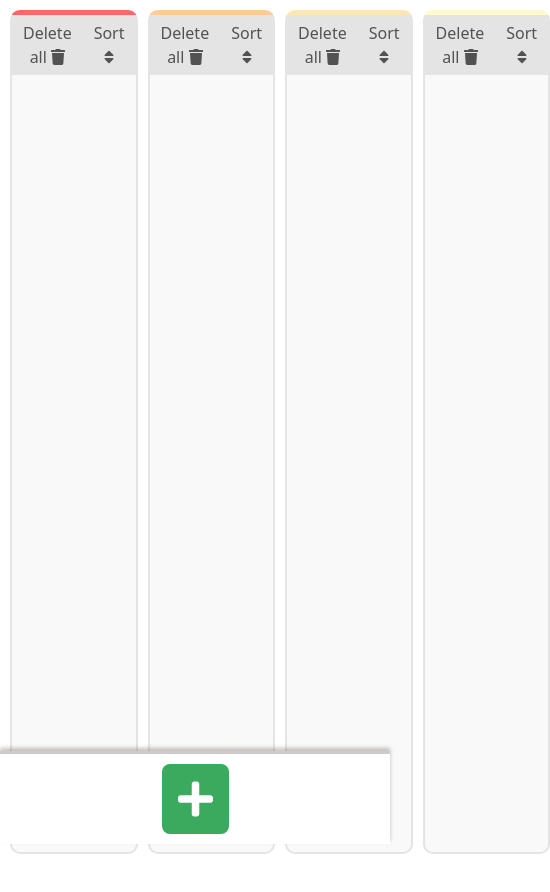
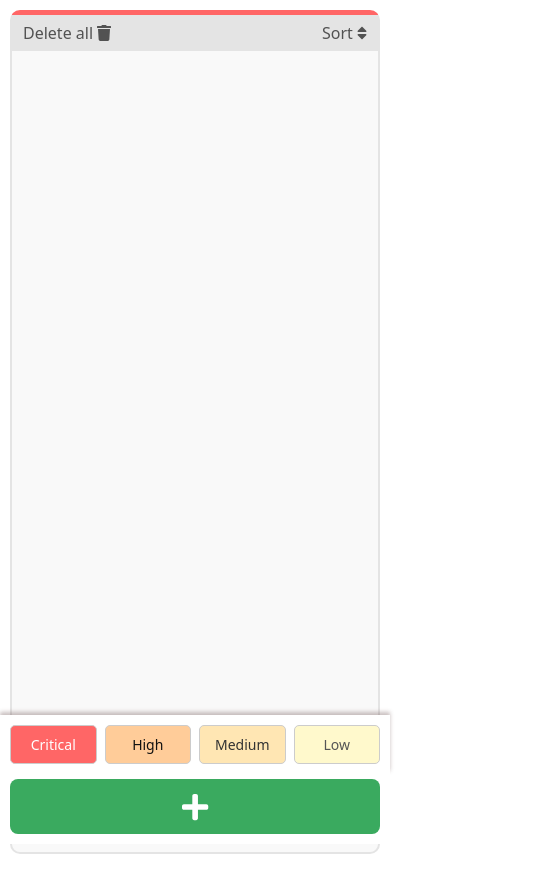
Before and after one commit to Owthaman/todos.github.io, a Vue app: page / in a window 390 px wide. Shown: the top 892 px of the page, 550 px wide, since content can reach past the window. Built offline with nearby package versions, Linux system fonts and the light colour scheme.

Commit message:
feat: Add mobile support

```diff
--- a/src/components/AddToDoView.vue
+++ b/src/components/AddToDoView.vue
@@ -239,4 +239,26 @@ function resetForm() {
 .input-group-text {
   width: 100px;
 }
+
+.tabs {
+  display: none;
+}
+
+@media screen and (max-width: 768px) {
+  .header {
+    gap: 1rem;
+    align-content: space-between;
+    flex-direction: column-reverse;
+    box-shadow: none;
+    border-top: none;
+  }
+
+  .add-button {
+    font-size: 30px;
+  }
+
+  .form-container {
+    width: 80%;
+  }
+}
 </style>
--- a/src/components/ToDoView.vue
+++ b/src/components/ToDoView.vue
@@ -1,5 +1,11 @@
 <template>
   <div class="todo">
+    <div class="tabs">
+      <button @click="showColumn('critical')" class="tabs-button critical">Critical</button>
+      <button @click="showColumn('high')" class="tabs-button high">High</button>
+      <button @click="showColumn('medium')" class="tabs-button medium">Medium</button>
+      <button @click="showColumn('low')" class="tabs-button low">Low</button>
+    </div>
     <AddToDoView :todo="selectedTodo" />
     <div class="columns">
       <div
@@ -7,6 +13,7 @@
         v-for="priority in ['critical', 'high', 'medium', 'low']"
         :key="priority"
         :class="`column--${priority}`"
+        v-show="isColumnVisible(priority)"
       >
         <div class="action-bar">
           <button @click="removeAllTodos(priority)">
@@ -98,6 +105,28 @@ const sortOrder = ref<{ [key: string]: boolean }>({
   low: false,
 })
 
+const visibleColumns = ref<{ [key: string]: boolean }>({
+  critical: true,
+  high: false,
+  medium: false,
+  low: false,
+})
+
+import { onMounted } from 'vue'
+
+onMounted(() => {
+  const screenCheck = () => {
+    if (window.innerWidth < 769) {
+      visibleColumns.value = { critical: true, high: false, medium: false, low: false }
+    } else {
+      visibleColumns.value = { critical: true, high: true, medium: true, low: true }
+    }
+  }
+
+  screenCheck()
+  window.addEventListener('resize', screenCheck)
+})
+
 const removeTodo = (id: number) => {
   todoStore.removeTodo(id)
 }
@@ -138,6 +167,17 @@ const sortedTodos = (priority: string) => {
         return sortOrder.value[priority] ? timeA - timeB : timeB - timeA
       })
   }).value
+}
+
+const showColumn = (priority: string) => {
+  for (const key in visibleColumns.value) {
+    visibleColumns.value[key] = false
+  }
+  visibleColumns.value[priority] = true
+}
+
+const isColumnVisible = (priority: string) => {
+  return visibleColumns.value[priority]
 }
 </script>
 
@@ -305,4 +345,85 @@ select {
   cursor: pointer;
   color: #525252;
 }
+
+.todo-nav {
+  display: flex;
+  justify-content: center;
+  position: fixed;
+  width: 100%;
+  background: #fff;
+  bottom: 0;
+  padding: 10px;
+  border-top: 3px solid #ccc;
+  left: 0;
+  right: 0;
+  box-shadow: 0px -3px 4px #5534344f;
+  z-index: 1000;
+  gap: 1rem;
+  align-content: space-between;
+}
+
+.add-button {
+  font-size: 40px;
+  border: none;
+  cursor: pointer;
+  padding: 0.3rem 1rem;
+  border-radius: 0.5rem;
+  transition: all 0.2s ease-in-out;
+  background: #3aaa5f;
+  color: #fff;
+}
+
+.add-button:hover,
+.add-button:focus {
+  transform: scale(1.05);
+}
+
+.add-button:hover {
+  transform: scale(1.1);
+}
+
+.tabs {
+  display: none;
+}
+@media screen and (max-width: 768px) {
+  .columns {
+    padding-bottom: 130px;
+  }
+  .tabs {
+    display: flex;
+    gap: 0.5rem;
+    position: fixed;
+    left: 0;
+    right: 0;
+    bottom: 70px;
+    padding: 10px;
+    background: #fff;
+    box-shadow: 0px -3px 4px #5534344f;
+    z-index: 1000;
+  }
+  .tabs-button {
+    font-size: 14px;
+    width: 25%;
+    padding: 0.5rem;
+    border: 1px solid #ccc;
+    border-radius: 5px;
+  }
+  .tabs-button.critical {
+    background: #ff6666;
+    color: #fff;
+  }
+  .tabs-button.high {
+    background: #ffcc99;
+    color: #111;
+  }
+  .tabs-button.medium {
+    background: #ffe6b3;
+    color: #333;
+  }
+  .tabs-button.low {
+    background: #fff9cc;
+    color: #555;
+  }
+}
 </style>
--- a/vite.config.ts
+++ b/vite.config.ts
@@ -6,7 +6,10 @@ import vueJsx from '@vitejs/plugin-vue-jsx'
 import vueDevTools from 'vite-plugin-vue-devtools'
 
 export default defineConfig({
-  base: '/',
+  base: '/todos',
+  build: {
+    assetsDir: 'todos/assets',
+  },
   plugins: [vue(), vueJsx(), vueDevTools()],
   resolve: {
     alias: {
```
Also changed, not shown: 1 other file (tests, documents, lock files or other folders).
